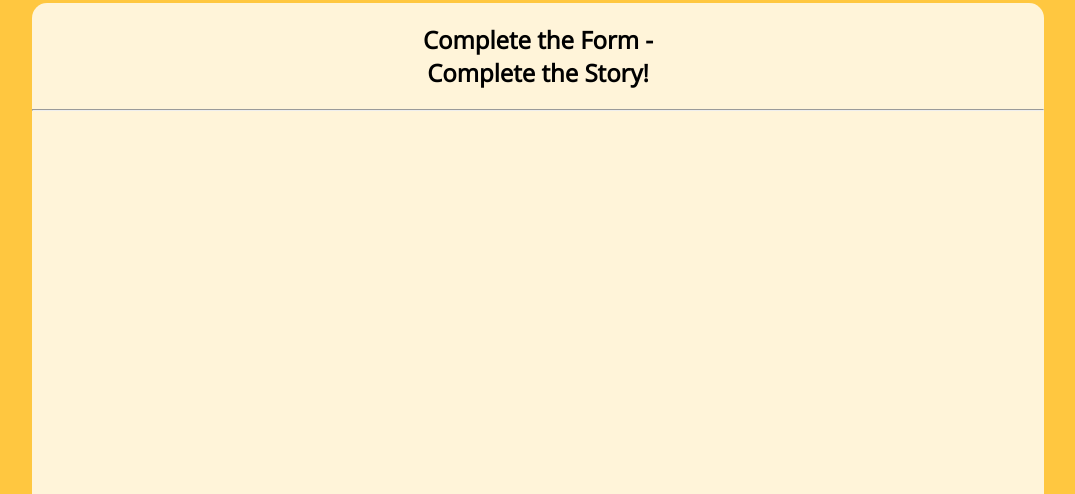
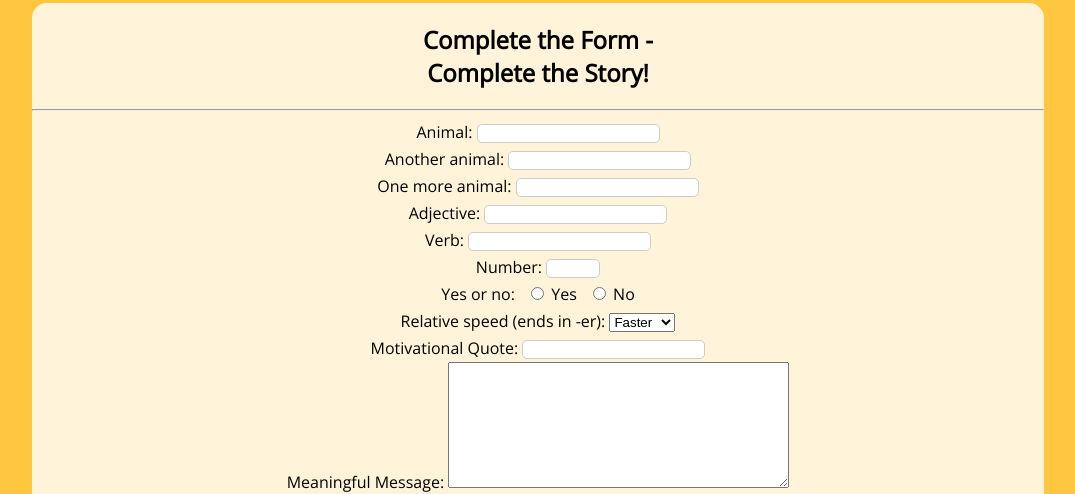
Before and after one commit to DEric33/JS, a website: page form/index.html in a window 1280 px wide. Shown: the part 313-807 px from the top of the page, without its empty margins (102-1177 px from the left). Drawn offline with nearby package versions, Linux system fonts and the light colour scheme.

Commit message:
finalForm

```diff
--- a/form/index.html
+++ b/form/index.html
@@ -15,7 +15,58 @@
       <h1>Complete the Form -<br> Complete the Story!</h1>
       <hr>
       <!--Add your form below:-->
+      <form action="story.html" method="get">
+        <label for="animal-1">Animal:</label>
+        <input type="text" name="animal-1" id="animal-1" required>
+        <br>
+        <label for="animal-2">Another animal:</label>
+        <input type="text" name="animal-2" id="animal-2" required>
+        <br>
+        <label for="animal-3">One more animal:</label>
+        <input type="text" name="animal-3" id="animal-3" required>
+        <br>
+        <label for="adj-1">Adjective:</label>
+        <input type="text" name="adj-1" id="adj-1" required>
+        <br>
+        <label for="verb-1">Verb:</label>
+        <input type="text" name="verb-1" id="verb-1" required>
+        <br>
+        <label for="num-1">Number:</label>
+        <input type="number" id="num-1" min="0" max="15" required>
+        <br>
+        <span>Yes or no:</span>
+        <input type="radio" id="yes" name="answer" value="yes" required>
+        <label for="answer">Yes</label>
+        <input type="radio" id="no" name="answer" value="no" required>
+        <label for="answer">No</label>
+        <br>
+        <label for="speed">Relative speed (ends in -er):</label>
+        <select name="speed" id="speed" required>
+            <option value="faster">Faster</option>
+            <option value="lower">Lower</option>
+            <option value="quickly">Quickly</option>
+            <option value="slowly">Slowly</option>
+        </select>
+        <br>
 
+        <label for="quote">Motivational Quote:</label>
+        <input type="text" list="quotes" id="quote" name="quote" required>
+        <datalist id="quotes">
+           <option value="La plus grande gloire de vivre n'est pas de ne jamais tomber, mais de se relever à chaque chute. -Nelson Mandela"></option>
+           <option value="La façon de commencer est d'arrêter de parler et de commencer à faire. -Walt Disney"></option>
+           <option value="Votre temps est limité, alors ne le gaspillez pas à vivre la vie de quelqu'un d'autre. Ne vous laissez pas piéger par le dogme – qui consiste à vivre avec les résultats de la pensée des autres. -Steve Jobs"></option>
+           <option value="Si la vie était prévisible, elle cesserait d'être la vie et serait sans saveur. -Eleanor Roosevelt"></option>
+           <option value="Si vous regardez ce que vous avez dans la vie, vous en aurez toujours plus. Si vous regardez ce que vous n'avez pas dans la vie, vous n'en aurez jamais assez. -Oprah Winfrey"></option>
+           <option value="Si vous vous fixez des objectifs ridiculement élevés et que c'est un échec, vous échouerez au-dessus du succès de tout le monde. -James Cameron"></option>
+           <option value="winner gets ide cream!"></option>
+        </datalist>
+        <br>
+        <label for="message">Meaningful Message:</label>
+        <textarea id="message" name="message" cols="40" rows="8"></textarea>
+        <br>
+
+        <input type="submit" value="Form My Story">
+      </form>
     </section>
   </body>
 </html>
```
